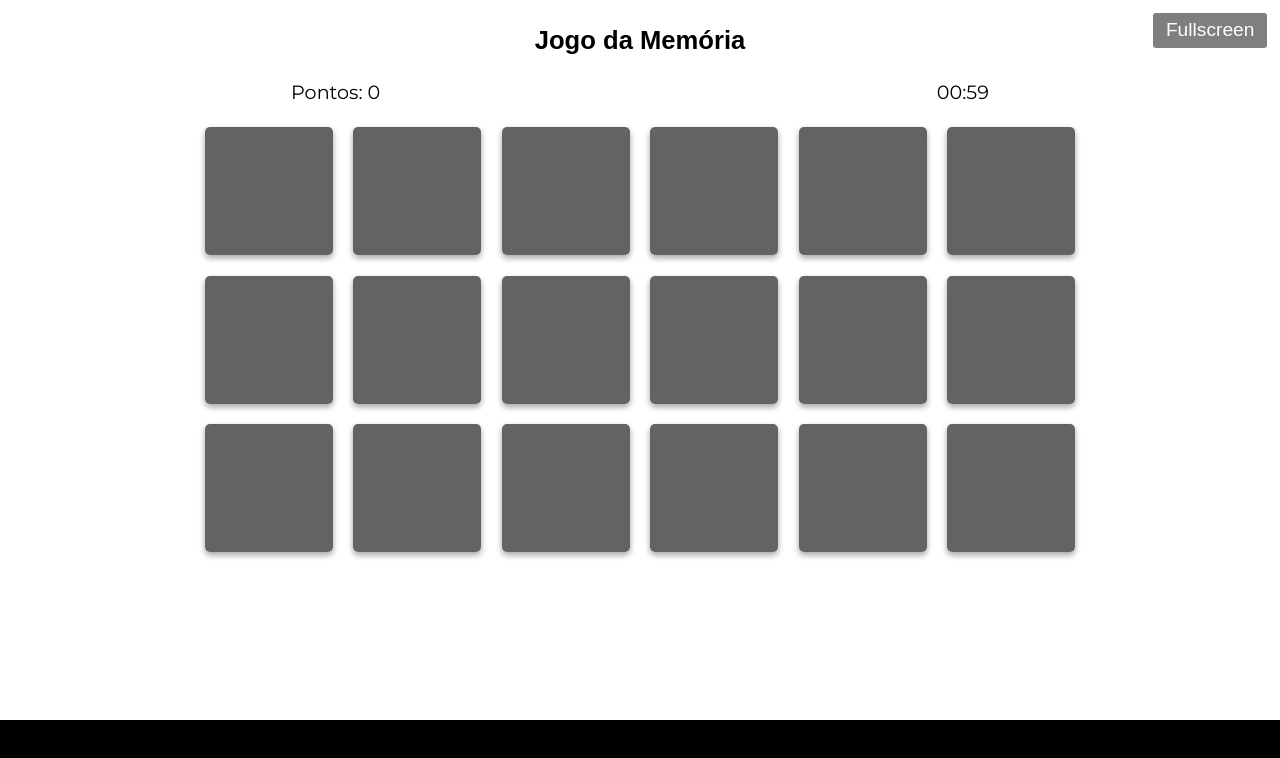
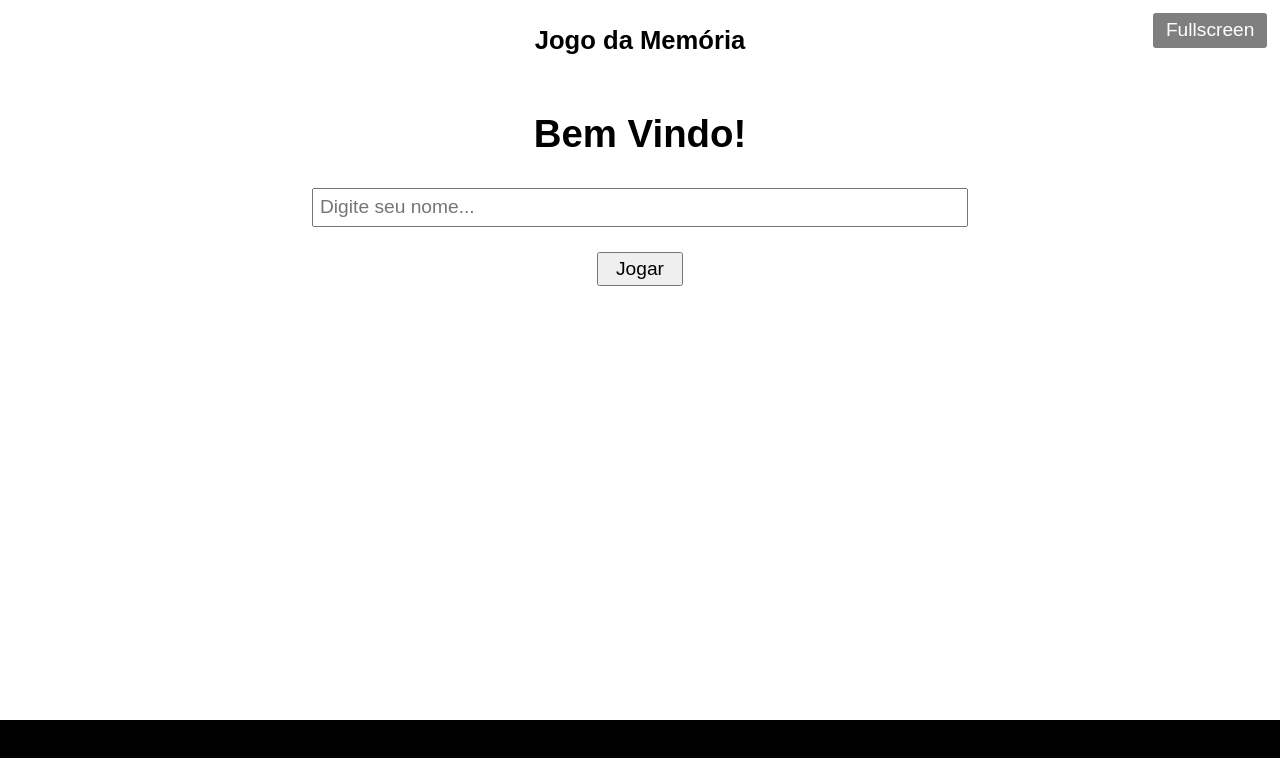
Before and after one commit to guigocae/jogo-da-memoria, a website built with webpack: page src/template.html in a window 1280 px wide. Built offline with nearby package versions, Linux system fonts and the light colour scheme; a web font is replaced by a local one.

Commit message:
feat: add home page

```diff
--- /dev/null
+++ b/src/assets/css/home.css
@@ -0,0 +1,30 @@
+#container-home {
+    display: flex;
+    flex-direction: column;
+    align-items: center;
+}
+
+#container-input {
+    display: flex;
+    flex-direction: column;
+    align-items: center;
+    gap: 2vw;
+}
+
+h2 {
+    font-size: clamp(16px, 3vw, 60px);
+}
+
+input {
+    width: 50vw;
+    padding: 1%;
+    font-size: clamp(12px, 1.5vw, 24px);
+}
+
+button {
+    max-width: fit-content;
+    font-size: clamp(12px, 1.5vw, 24px);
+    padding-block: 0.3vw;
+    padding-inline: 1.3vw;
+    cursor: pointer;
+}
--- a/src/index.js
+++ b/src/index.js
@@ -1,4 +1,4 @@
-import Game from "./game";
+import Home from "./pages/home";
 import './assets/css/index.css';
 import './assets/css/game.css';
 
@@ -63,4 +63,4 @@ function attemptIosFullscreen() {
     content.style.zIndex = '9999';
 }
 
-Game(container);
+Home(container);
--- a/src/library.js
+++ b/src/library.js
@@ -1,14 +1,3 @@
-class ScoreBoard {
-    constructor() {
-        this.score = 0;
-    }
-
-    setScore = (aditional = 0) => this.score += 10 + aditional;
-    getScore() {
-        return this.score;
-    }
-}
-
 class Utils {
     static shuffleArray(array) {
         for (let i = array.length - 1; i > 0; i--) {
@@ -26,6 +15,23 @@ class Utils {
             console.error("Erro ao importar imagem:", error);
             return null;
         }
+    }
+
+    static setCookie(name, value, exdays) {
+        const date = new Date();
+        date.setTime(date.getTime() + (exdays*24*60*60*1000));
+        let expires = "expires="+ date.toUTCString();
+        document.cookie = name + "=" + value + ";" + expires + ";path=/";
+    }
+
+    static getCookie(name) {
+        const value = `; ${document.cookie}`;
+        const parts = value.split(`; ${name}=`);
+        if (parts.length === 2) return decodeURIComponent(parts.pop().split(';').shift());
+      }
+
+    static deleteCookie(name) {
+        document.cookie = name + '=; expires=Thu, 01 Jan 1970 00:00:00 UTC; path=/;';
     }
 }
 
@@ -72,4 +78,15 @@ class Timer {
     }
 }
 
+class ScoreBoard {
+    constructor() {
+        this.score = 0;
+    }
+
+    setScore = (aditional = 0) => this.score += 10 + aditional;
+    getScore() {
+        return this.score;
+    }
+}
+
 export { Timer, ScoreBoard, Utils };
--- a/src/game.js
+++ b/src/pages/game.js
@@ -1,4 +1,4 @@
-import { Utils, Timer, ScoreBoard } from "./library";
+import { Utils, Timer, ScoreBoard } from "../library";
 
 class GameView {
 
--- /dev/null
+++ b/src/pages/home.js
@@ -0,0 +1,54 @@
+import Game from "./game";
+import { Utils } from '../library';
+import '../assets/css/home.css';
+
+class HomeView {
+    constructor(parentElement){
+        this.parentElement = parentElement;
+    }
+
+    createHome() {
+        const container = document.createElement('div');
+        container.id = 'container-home';
+
+        const title = document.createElement('h2');
+        title.innerText = 'Bem Vindo!';
+
+        const containerInput = document.createElement('div');
+        containerInput.id = 'container-input';
+
+        const input = document.createElement('input');
+        input.placeholder = 'Digite seu nome...';
+        input.id = 'text-value';
+        input.autocomplete = 'off';
+
+        const button = document.createElement('button');
+        button.textContent = 'Jogar';
+        button.id = 'start-button';
+
+        containerInput.appendChild(input);
+        containerInput.appendChild(button);
+        container.appendChild(title);
+        container.appendChild(containerInput);
+        this.parentElement.appendChild(container);
+    }
+
+    deleteHome() {
+        document.querySelector("#container-home").remove();
+    }
+
+}
+
+export default function Home(parentElement) {
+    const view = new HomeView(parentElement);
+    view.createHome();
+
+    document.querySelector("#start-button").addEventListener("click", () => {
+        const inputValue = document.querySelector("#text-value").value;
+
+        Utils.setCookie("nome", inputValue, 1);
+        view.deleteHome();
+        Game(parentElement);
+    });
+
+}
--- a/src/template.html
+++ b/src/template.html
@@ -5,7 +5,7 @@
     <meta http-equiv="X-UA-Compatible" content="IE=edge">
     <meta name="mobile-web-app-capable" content="yes">
     <meta name="apple-mobile-web-app-status-bar-style" content="black-translucent">
-    <meta name="viewport" content="width=device-width, initial-scale=1.0 maximum-scale=1.0, user-scalable=no, viewport-fit=cover">
+    <meta name="viewport" content="width=device-width, initial-scale=1.0, maximum-scale=1.0, user-scalable=no, viewport-fit=cover">
     <meta name="google" content="notranslate">
 
     <!-- <link rel="icon" href="/favicon.ico" type="image/x-icon">
```
